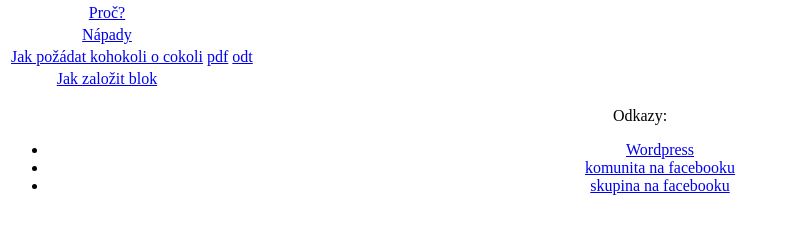
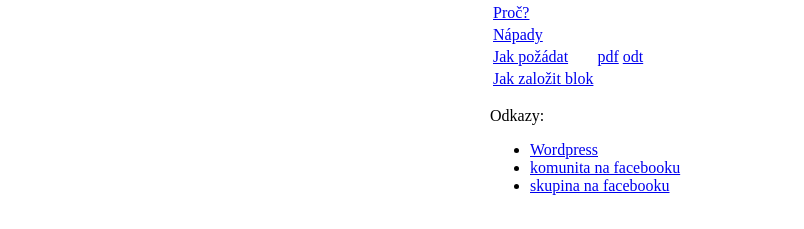
Before and after one commit to otes/otes.github.io, a plain HTML site: page index.html in a window 1280 px wide. Shown: the part 263-492 px from the top of the page, without its empty margins (0-804 px from the left). Drawn offline with Linux system fonts and the light colour scheme.

Commit message:
center links table

```diff
--- a/index.html
+++ b/index.html
@@ -13,8 +13,9 @@
 <div id="welcome">
 <h1>Otevřený spolek</h1>
 <img src="logoos.png" alt="Logo Otevřeného spolku" 		height="180" width="180">
+</div>
 
-
+<div id="centerleft">
 <table>
 <tr>
 <td><a href="proc.txt" target="_blank">Proč?</a></td>
@@ -25,7 +26,7 @@
 </tr>
 
 <tr>
-<td><a href="ocokoli.html" target="_blank"> Jak požádat kohokoli o cokoli</a></td>
+<td><a href="ocokoli.html" target="_blank"> Jak požádat</a></td>
 <td><a href="ocokoli.pdf">pdf</a></td>
 <td><a href="ocokoli.odt">odt</a></td>
 </tr>
@@ -34,11 +35,11 @@
 </tr>
 </table>
 
-</div>
 
 
 
-<div id="centerleft">
+
+
 	<p>Odkazy:</p>
 <ul>
 <li> <a href="https://otevrenyspolek.wordpress.com/">Wordpress</a> </li>
--- a/theme.css
+++ b/theme.css
@@ -5,7 +5,7 @@ html, body {
 #welcome {
 
 
-
+}
 #centerleft {
    position:absolute;
      width:300px;
```
